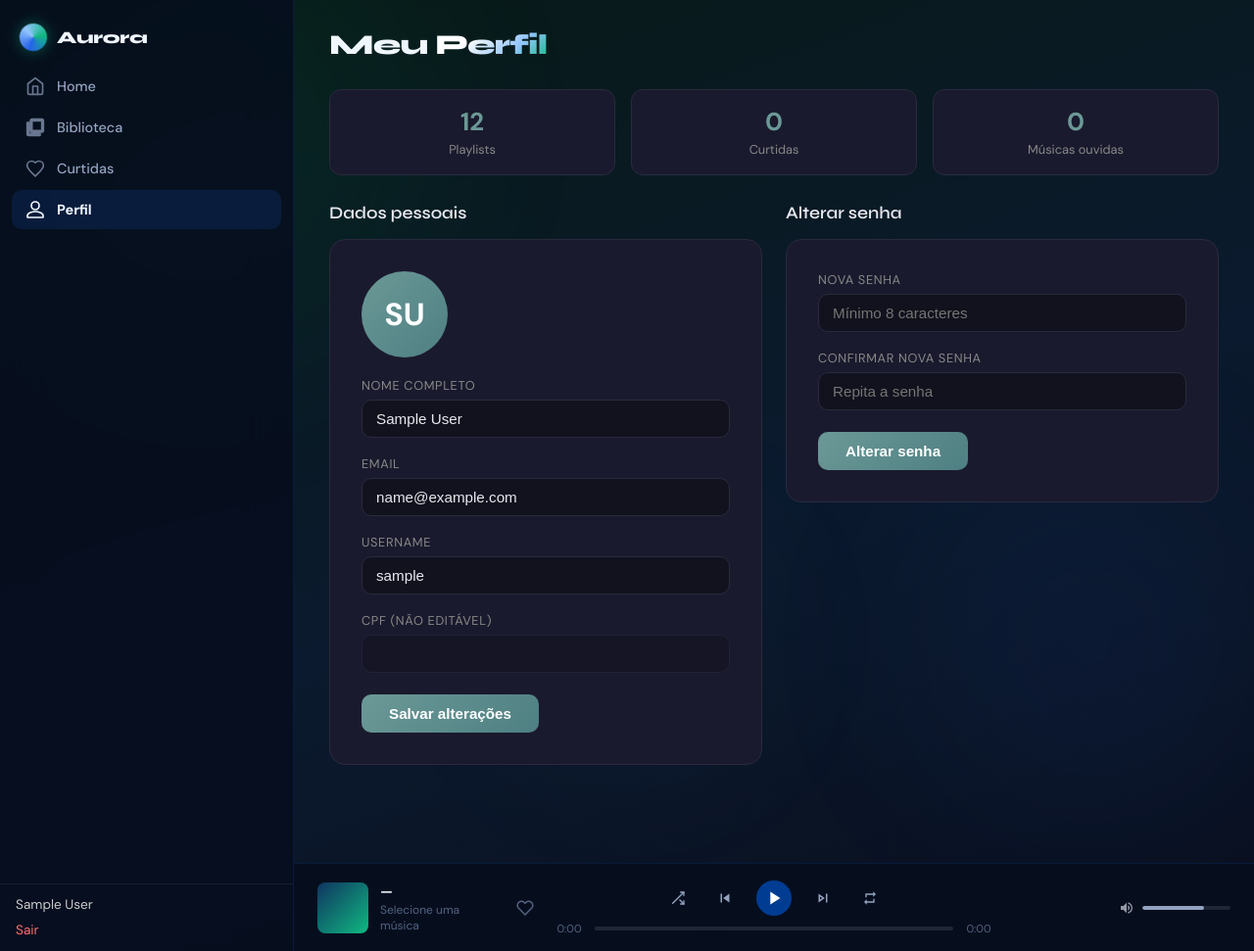
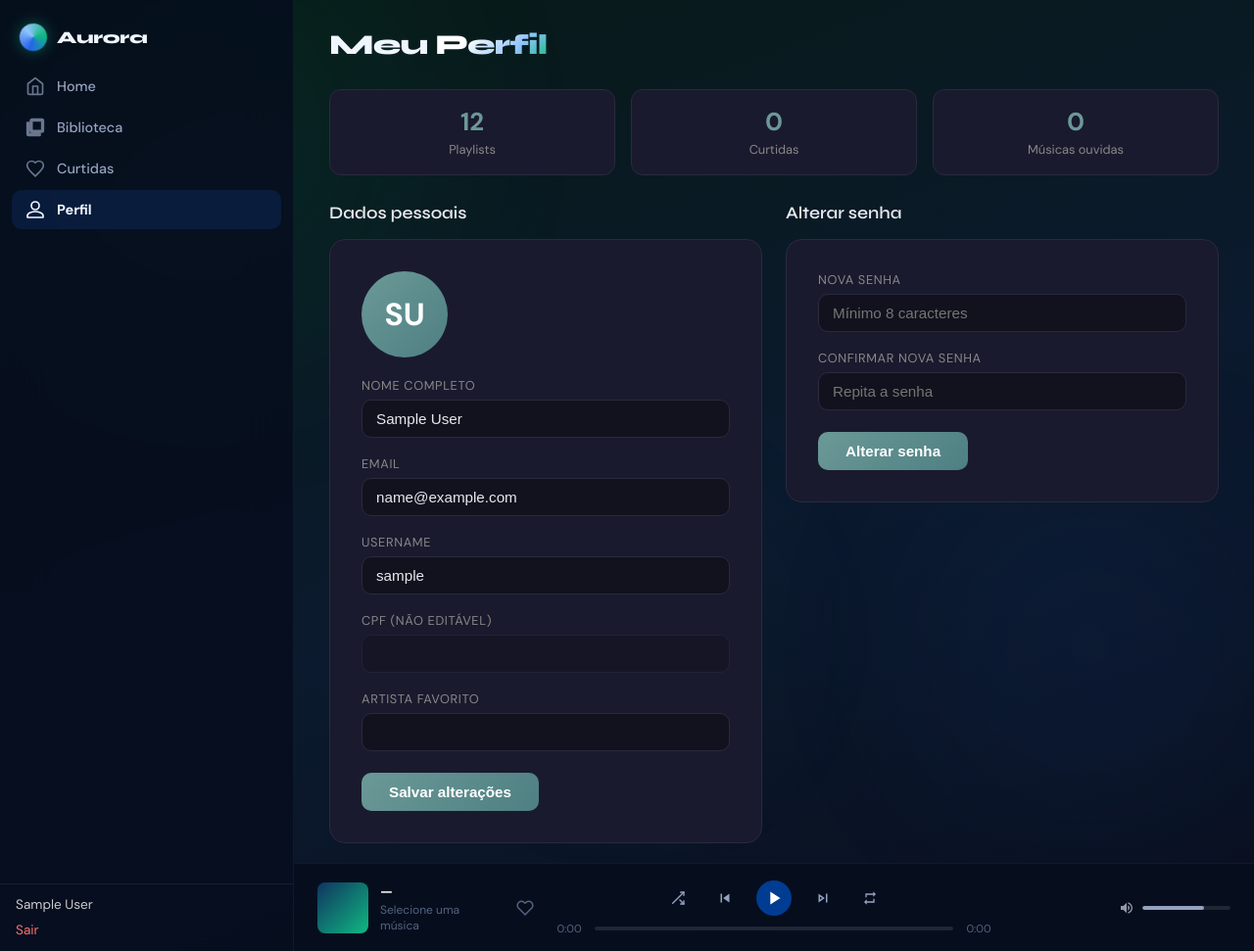
Before and after one commit to Gabriellatavaresp/Projeto_ExpCriativa, a FastAPI app: page /perfil in a window 1280 px wide. Shown: the whole page at 98% size. Run offline with FastAPI, Linux system fonts and the light colour scheme; the visitor is signed in with stand-in values (Sample User, id 1); data that the repository does not hold is empty; some libraries are stand-ins or nearby versions.

Commit message:
adiciona funcionalidade de artista favorito no perfil e atualiza a documentação

```diff
--- a/db.py
+++ b/db.py
@@ -4,7 +4,7 @@ DB_CONFIG = {
     "host": "127.0.0.1",
     "port": 3306,
     "user": "root",
-    "password": "Gabi310505!",
+    "password": "Puc@12345A",
     "database": "AuroraStreaming",
     "cursorclass": pymysql.cursors.DictCursor
 }
--- a/db/BD_Aurora_.sql
+++ b/db/BD_Aurora_.sql
@@ -73,7 +73,7 @@ COLLATE = utf8mb4_0900_ai_ci;
 CREATE TABLE IF NOT EXISTS `AuroraStreaming`.`usuario` (
   `id_usuario` INT NOT NULL AUTO_INCREMENT,
   `nome` VARCHAR(150) NOT NULL,
-  `username` VARCHAR(50) NOT NULL,
+  `username` VARCHAR(50) NULL DEFAULT NULL,
   `email` VARCHAR(100) NOT NULL,
   `senha` VARCHAR(255) NOT NULL,
   `foto_perfil` LONGBLOB NULL DEFAULT NULL,
@@ -81,6 +81,7 @@ CREATE TABLE IF NOT EXISTS `AuroraStreaming`.`usuario` (
   `is_admin` TINYINT(1) NULL DEFAULT '0',
   `cpf` VARCHAR(14) NULL DEFAULT NULL,
   `data_criacao` DATETIME NULL DEFAULT CURRENT_TIMESTAMP,
+  `artista_favorito` VARCHAR(150) NULL DEFAULT NULL,
   PRIMARY KEY (`id_usuario`),
   UNIQUE INDEX `email` (`email` ASC) VISIBLE,
   UNIQUE INDEX `cpf` (`cpf` ASC) VISIBLE,
--- a/main.py
+++ b/main.py
@@ -284,7 +284,7 @@ async def get_me(request: Request, db=Depends(get_db)):
     id_usuario = request.session.get("id_usuario")
     with db.cursor() as cur:
         cur.execute(
-            "SELECT id_usuario, nome, email, username, cpf, is_admin, foto_perfil FROM usuario WHERE id_usuario = %s",
+            "SELECT id_usuario, nome, email, username, cpf, is_admin, foto_perfil, artista_favorito FROM usuario WHERE id_usuario = %s",
             (id_usuario,)
         )
         user = cur.fetchone()
@@ -301,6 +301,7 @@ async def get_me(request: Request, db=Depends(get_db)):
         "cpf": user["cpf"],
         "is_admin": user["is_admin"],
         "foto_perfil": foto_b64,
+        "artista_favorito": user["artista_favorito"],
     })
 
 @app.post("/api/me/foto")
@@ -680,10 +681,10 @@ async def criar_usuario(body: dict = Body(...), db=Depends(get_db)):
 async def atualizar_usuario(id: int, body: dict = Body(...), db=Depends(get_db)):
     with db.cursor() as cur:
         cur.execute("""
-            UPDATE usuario SET nome=%s, email=%s, cpf=%s, username=%s, ativo=%s
+            UPDATE usuario SET nome=%s, email=%s, cpf=%s, username=%s, ativo=%s, artista_favorito=%s
             WHERE id_usuario=%s
         """, (body.get("nome"), body.get("email"), body.get("cpf"),
-              body.get("User"), body.get("ativo", 1), id))
+              body.get("username") or body.get("User"), body.get("ativo", 1), body.get("artista_favorito"), id))
         if cur.rowcount == 0:
             raise HTTPException(404, detail="Usuário não encontrado")
         db.commit()
--- a/static/js/perfil.js
+++ b/static/js/perfil.js
@@ -11,6 +11,7 @@ async function init() {
   document.getElementById('fUsername').value = user.username || '';
   document.getElementById('fCpf').value      = user.cpf || '';
   document.getElementById('sidebarNome').textContent = user.nome;
+  document.getElementById('fArtistaFavorito').value = user.artista_favorito || '';
 
   const av = document.getElementById('avatarEl');
   if (user.foto_perfil) {
@@ -36,13 +37,14 @@ async function salvarPerfil() {
   const email    = document.getElementById('fEmail').value.trim();
   const username = document.getElementById('fUsername').value.trim();
   const cpf      = document.getElementById('fCpf').value;
+  const artista_favorito = document.getElementById('fArtistaFavorito').value.trim();
 
   if (!nome || !email) return swalWarning('Nome e e-mail são obrigatórios.');
 
   const res = await fetch(`/api/usuarios/${userId}`, {
     method: 'PUT',
     headers: { 'Content-Type': 'application/json' },
-    body: JSON.stringify({ nome, email, username, cpf, ativo: 1 }),
+    body: JSON.stringify({ nome, email, username, cpf, ativo: 1, artista_favorito}),
   });
   if (res.ok) {
     swalSuccess('Perfil atualizado!');
--- a/templates/perfil.html
+++ b/templates/perfil.html
@@ -105,6 +105,11 @@
           <label>CPF (não editável)</label>
           <input type="text" id="fCpf" readonly />
         </div>
+        <div class="field-group">
+          <label for="fArtistaFavorito" >Artista favorito</label>
+         <input type="text" id="fArtistaFavorito" />
+        </div>
+
         <button class="btn-save" onclick="salvarPerfil()">Salvar alterações</button>
       </div>
       </div>
```
Also changed, not shown: README.md, 3 other files.
